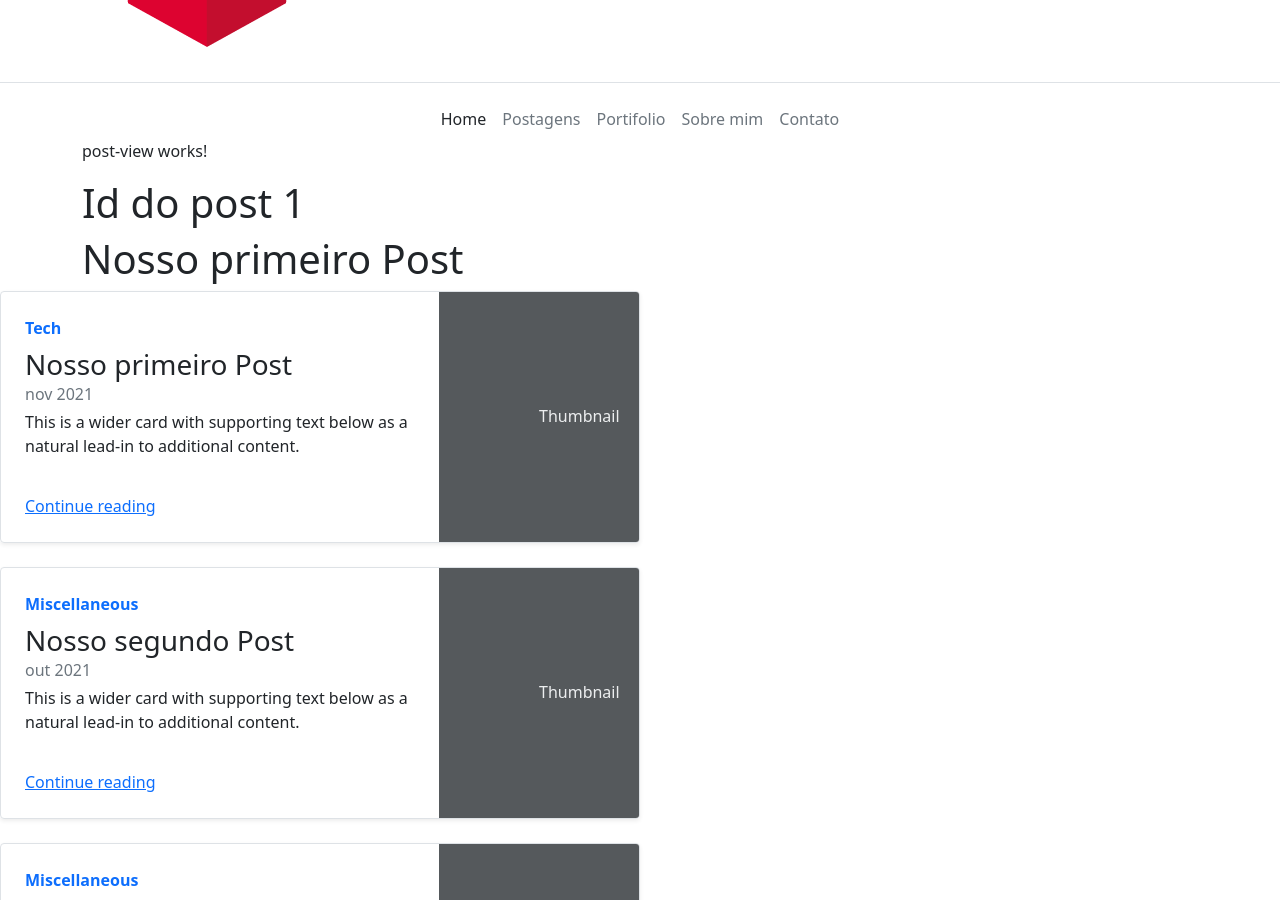
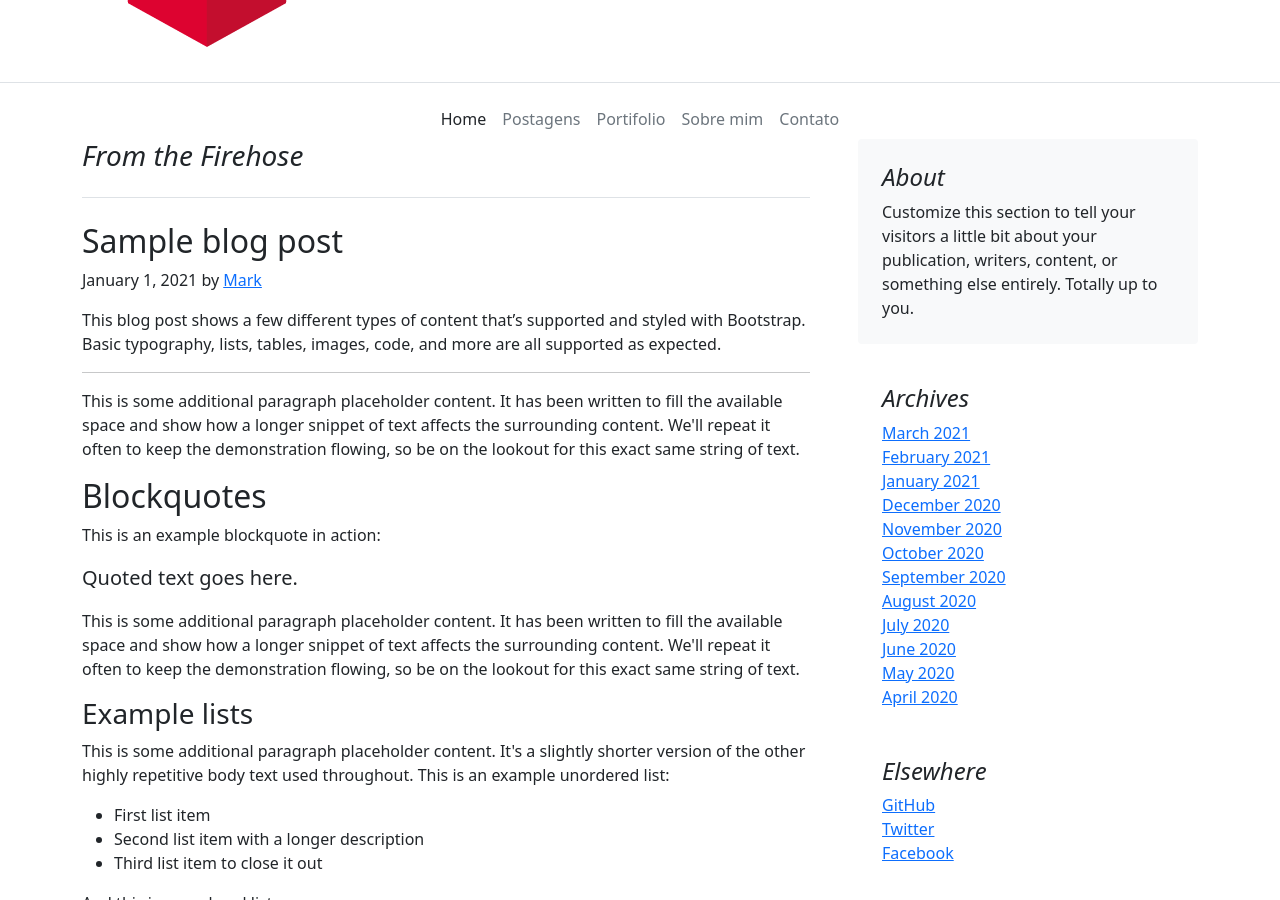
Before and after one commit to simone-art/angular-app, an Angular app: page /post/1 in a window 1280 px wide. Shown: the part 200-1100 px from the top of the page. Built offline with nearby package versions, Linux system fonts and the light colour scheme.

Commit message:
Adicionando formato blog do boostrap

```diff
--- a/src/app/post-view/post-view.component.html
+++ b/src/app/post-view/post-view.component.html
@@ -1,3 +1,152 @@
-<p>post-view works!</p>
-<h1>Id do post {{ postId }}</h1>
-<h1>{{ post?.title }}</h1>
+<div class="row g-5">
+    <div class="col-md-8">
+      <h3 class="pb-4 mb-4 fst-italic border-bottom">
+        From the Firehose
+      </h3>
+      <article class="blog-post">
+        <h2 class="blog-post-title">Sample blog post</h2>
+        <p class="blog-post-meta">January 1, 2021 by <a href="#">Mark</a></p>
+        <p>This blog post shows a few different types of content that’s supported and styled with Bootstrap. Basic typography, lists, tables, images, code, and more are all supported as expected.</p>
+        <hr>
+        <p>This is some additional paragraph placeholder content. It has been written to fill the available space and show how a longer snippet of text affects the surrounding content. We'll repeat it often to keep the demonstration flowing, so be on the lookout for this exact same string of text.</p>
+        <h2>Blockquotes</h2>
+        <p>This is an example blockquote in action:</p>
+        <blockquote class="blockquote">
+          <p>Quoted text goes here.</p>
+        </blockquote>
+        <p>This is some additional paragraph placeholder content. It has been written to fill the available space and show how a longer snippet of text affects the surrounding content. We'll repeat it often to keep the demonstration flowing, so be on the lookout for this exact same string of text.</p>
+        <h3>Example lists</h3>
+        <p>This is some additional paragraph placeholder content. It's a slightly shorter version of the other highly repetitive body text used throughout. This is an example unordered list:</p>
+        <ul>
+          <li>First list item</li>
+          <li>Second list item with a longer description</li>
+          <li>Third list item to close it out</li>
+        </ul>
+        <p>And this is an ordered list:</p>
+        <ol>
+          <li>First list item</li>
+          <li>Second list item with a longer description</li>
+          <li>Third list item to close it out</li>
+        </ol>
+        <p>And this is a definition list:</p>
+        <dl>
+          <dt>HyperText Markup Language (HTML)</dt>
+          <dd>The language used to describe and define the content of a Web page</dd>
+          <dt>Cascading Style Sheets (CSS)</dt>
+          <dd>Used to describe the appearance of Web content</dd>
+          <dt>JavaScript (JS)</dt>
+          <dd>The programming language used to build advanced Web sites and applications</dd>
+        </dl>
+        <h2>Inline HTML elements</h2>
+        <p>HTML defines a long list of available inline tags, a complete list of which can be found on the <a href="https://developer.mozilla.org/en-US/docs/Web/HTML/Element">Mozilla Developer Network</a>.</p>
+        <ul>
+          <li><strong>To bold text</strong>, use <code class="language-plaintext highlighter-rouge">&lt;strong&gt;</code>.</li>
+          <li><em>To italicize text</em>, use <code class="language-plaintext highlighter-rouge">&lt;em&gt;</code>.</li>
+          <li>Abbreviations, like <abbr title="HyperText Markup Langage">HTML</abbr> should use <code class="language-plaintext highlighter-rouge">&lt;abbr&gt;</code>, with an optional <code class="language-plaintext highlighter-rouge">title</code> attribute for the full phrase.</li>
+          <li>Citations, like <cite>— Mark Otto</cite>, should use <code class="language-plaintext highlighter-rouge">&lt;cite&gt;</code>.</li>
+          <li><del>Deleted</del> text should use <code class="language-plaintext highlighter-rouge">&lt;del&gt;</code> and <ins>inserted</ins> text should use <code class="language-plaintext highlighter-rouge">&lt;ins&gt;</code>.</li>
+          <li>Superscript <sup>text</sup> uses <code class="language-plaintext highlighter-rouge">&lt;sup&gt;</code> and subscript <sub>text</sub> uses <code class="language-plaintext highlighter-rouge">&lt;sub&gt;</code>.</li>
+        </ul>
+        <p>Most of these elements are styled by browsers with few modifications on our part.</p>
+        <h2>Heading</h2>
+        <p>This is some additional paragraph placeholder content. It has been written to fill the available space and show how a longer snippet of text affects the surrounding content. We'll repeat it often to keep the demonstration flowing, so be on the lookout for this exact same string of text.</p>
+        <h3>Sub-heading</h3>
+        <p>This is some additional paragraph placeholder content. It has been written to fill the available space and show how a longer snippet of text affects the surrounding content. We'll repeat it often to keep the demonstration flowing, so be on the lookout for this exact same string of text.</p>
+        <pre><code>Example code block</code></pre>
+        <p>This is some additional paragraph placeholder content. It's a slightly shorter version of the other highly repetitive body text used throughout.</p>
+      </article>
+      <article class="blog-post">
+        <h2 class="blog-post-title">Another blog post</h2>
+        <p class="blog-post-meta">December 23, 2020 by <a href="#">Jacob</a></p>
+        <p>This is some additional paragraph placeholder content. It has been written to fill the available space and show how a longer snippet of text affects the surrounding content. We'll repeat it often to keep the demonstration flowing, so be on the lookout for this exact same string of text.</p>
+        <blockquote>
+          <p>Longer quote goes here, maybe with some <strong>emphasized text</strong> in the middle of it.</p>
+        </blockquote>
+        <p>This is some additional paragraph placeholder content. It has been written to fill the available space and show how a longer snippet of text affects the surrounding content. We'll repeat it often to keep the demonstration flowing, so be on the lookout for this exact same string of text.</p>
+        <h3>Example table</h3>
+        <p>And don't forget about tables in these posts:</p>
+        <table class="table">
+          <thead>
+            <tr>
+              <th>Name</th>
+              <th>Upvotes</th>
+              <th>Downvotes</th>
+            </tr>
+          </thead>
+          <tbody>
+            <tr>
+              <td>Alice</td>
+              <td>10</td>
+              <td>11</td>
+            </tr>
+            <tr>
+              <td>Bob</td>
+              <td>4</td>
+              <td>3</td>
+            </tr>
+            <tr>
+              <td>Charlie</td>
+              <td>7</td>
+              <td>9</td>
+            </tr>
+          </tbody>
+          <tfoot>
+            <tr>
+              <td>Totals</td>
+              <td>21</td>
+              <td>23</td>
+            </tr>
+          </tfoot>
+        </table>
+        <p>This is some additional paragraph placeholder content. It's a slightly shorter version of the other highly repetitive body text used throughout.</p>
+      </article>
+      <article class="blog-post">
+        <h2 class="blog-post-title">New feature</h2>
+        <p class="blog-post-meta">December 14, 2020 by <a href="#">Chris</a></p>
+        <p>This is some additional paragraph placeholder content. It has been written to fill the available space and show how a longer snippet of text affects the surrounding content. We'll repeat it often to keep the demonstration flowing, so be on the lookout for this exact same string of text.</p>
+        <ul>
+          <li>First list item</li>
+          <li>Second list item with a longer description</li>
+          <li>Third list item to close it out</li>
+        </ul>
+        <p>This is some additional paragraph placeholder content. It's a slightly shorter version of the other highly repetitive body text used throughout.</p>
+      </article>
+      <nav class="blog-pagination" aria-label="Pagination">
+        <a class="btn btn-outline-primary" href="#">Older</a>
+        <a class="btn btn-outline-secondary disabled">Newer</a>
+      </nav>
+    </div>
+    <div class="col-md-4">
+      <div class="position-sticky" style="top: 2rem;">
+        <div class="p-4 mb-3 bg-light rounded">
+          <h4 class="fst-italic">About</h4>
+          <p class="mb-0">Customize this section to tell your visitors a little bit about your publication, writers, content, or something else entirely. Totally up to you.</p>
+        </div>
+        <div class="p-4">
+          <h4 class="fst-italic">Archives</h4>
+          <ol class="list-unstyled mb-0">
+            <li><a href="#">March 2021</a></li>
+            <li><a href="#">February 2021</a></li>
+            <li><a href="#">January 2021</a></li>
+            <li><a href="#">December 2020</a></li>
+            <li><a href="#">November 2020</a></li>
+            <li><a href="#">October 2020</a></li>
+            <li><a href="#">September 2020</a></li>
+            <li><a href="#">August 2020</a></li>
+            <li><a href="#">July 2020</a></li>
+            <li><a href="#">June 2020</a></li>
+            <li><a href="#">May 2020</a></li>
+            <li><a href="#">April 2020</a></li>
+          </ol>
+        </div>
+        <div class="p-4">
+          <h4 class="fst-italic">Elsewhere</h4>
+          <ol class="list-unstyled">
+            <li><a href="#">GitHub</a></li>
+            <li><a href="#">Twitter</a></li>
+            <li><a href="#">Facebook</a></li>
+          </ol>
+        </div>
+      </div>
+    </div>
+  </div>
```
